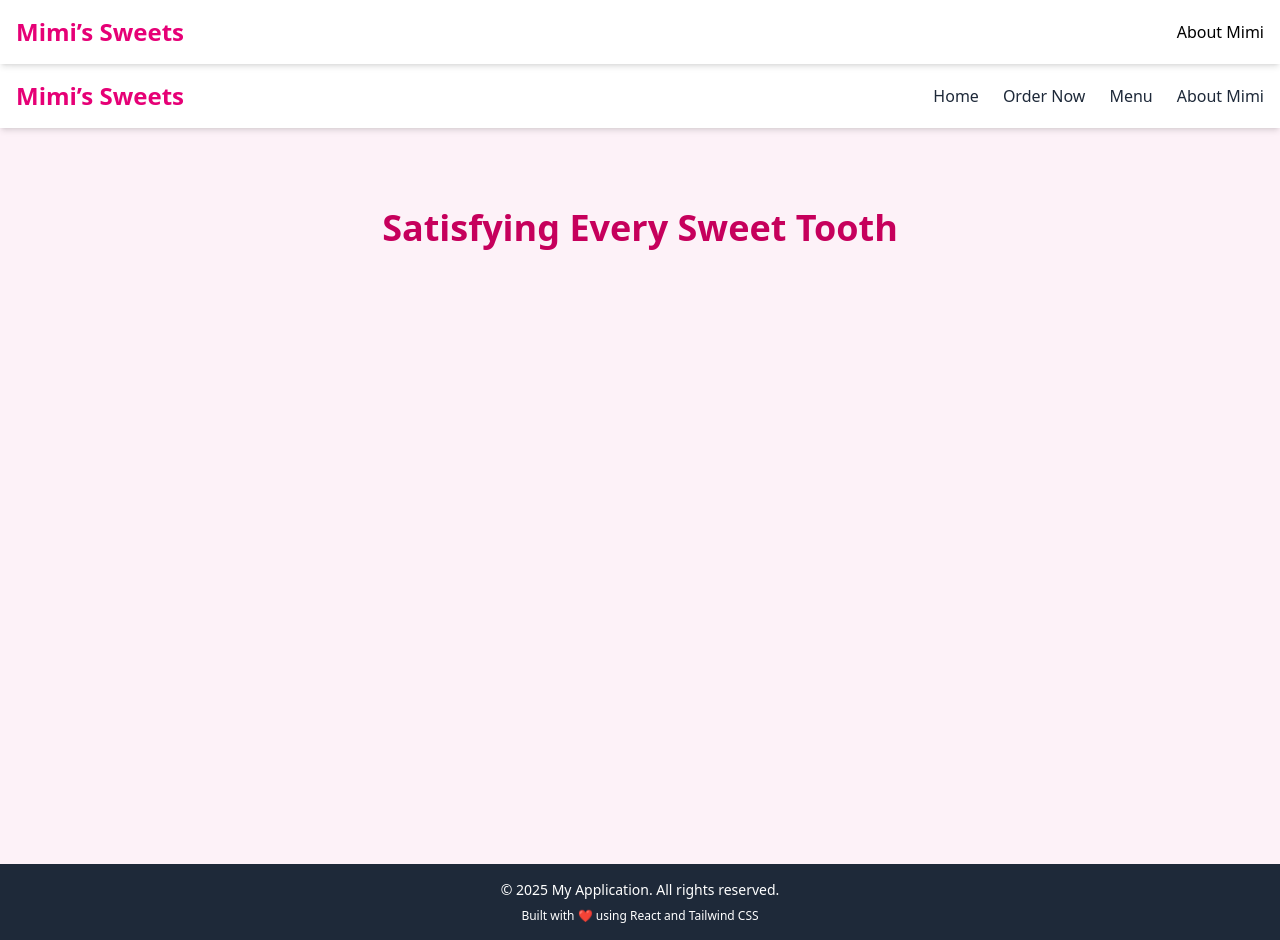
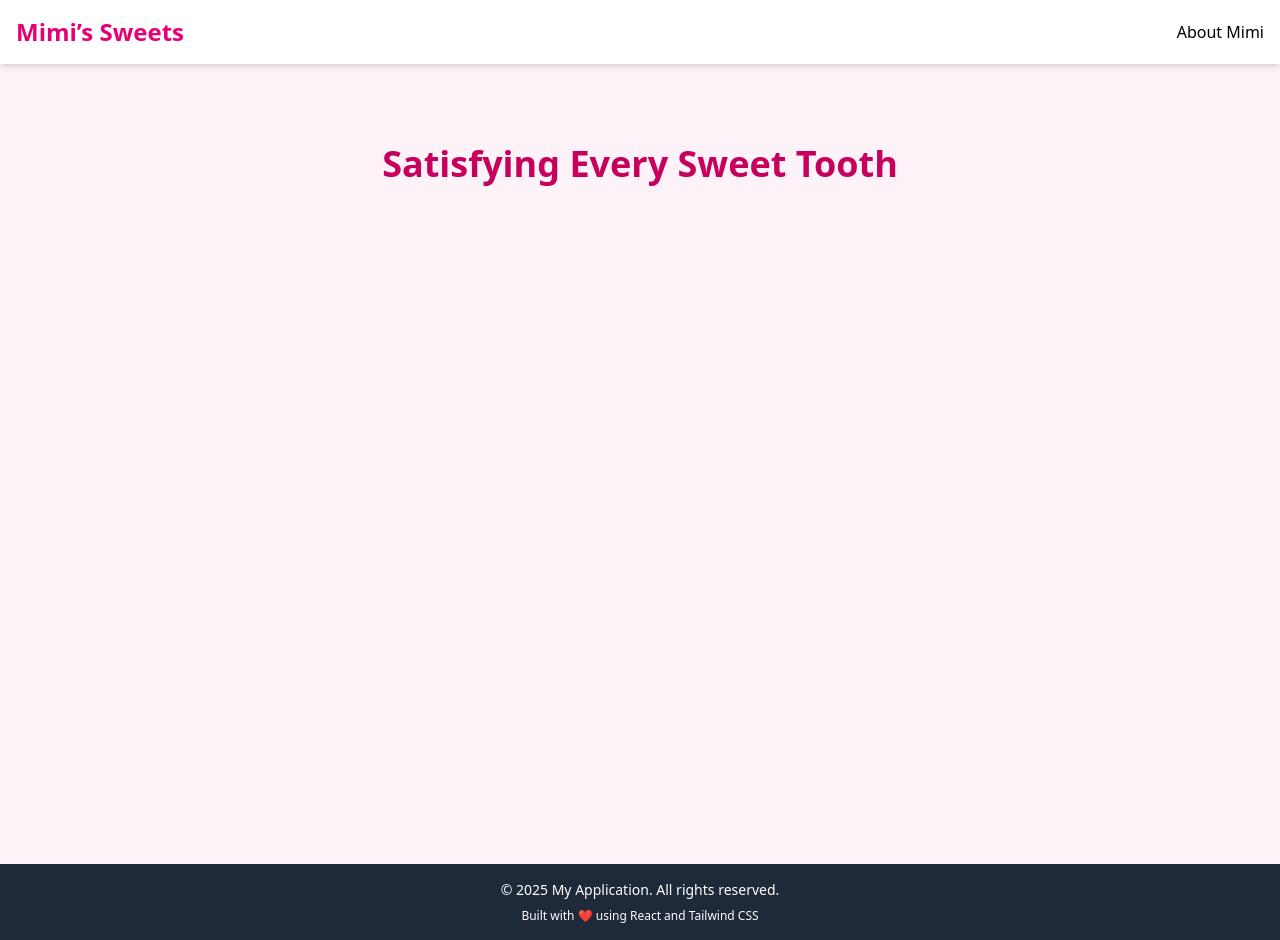
Before and after one commit to JoeyVedder/mimissweets, a React (Vite) app in the folder client/: page / in a window 1280 px wide. Built offline with nearby package versions, Linux system fonts and the light colour scheme.

Commit message:
Removed header written into the home page, now found in the navbar element

```diff
--- a/client/src/pages/Home.tsx
+++ b/client/src/pages/Home.tsx
@@ -1,28 +1,8 @@
 import React from "react";
-import { Link } from "react-router-dom";
+
 const HomePage: React.FC = () => {
   return (
     <div className="min-h-screen bg-pink-50 text-gray-800">
-      {/* Navbar */}
-      <nav className="bg-white shadow-md py-4">
-        <div className="container mx-auto flex justify-between items-center px-4">
-          <h1 className="text-2xl font-bold text-pink-600">Mimi’s Sweets</h1>
-          <ul className="flex space-x-6">
-            <li>
-                <Link to="/" className="hover:text-pink-500 font-medium">Home</Link>
-            </li>
-            <li>
-                <Link to="/order" className="hover:text-pink-500 font-medium">Order Now</Link>
-            </li>
-            <li>
-                <Link to="/menu" className="hover:text-pink-500 font-medium">Menu</Link>
-            </li>
-            <li>
-                <Link to="/about" className="hover:text-pink-500 font-medium">About Mimi</Link>
-            </li>
-          </ul>
-        </div>
-      </nav>
       <section className="text-center py-20 px-4">
         <h2 className="text-4xl font-extrabold text-pink-700 mb-4">
           Satisfying Every Sweet Tooth
```
